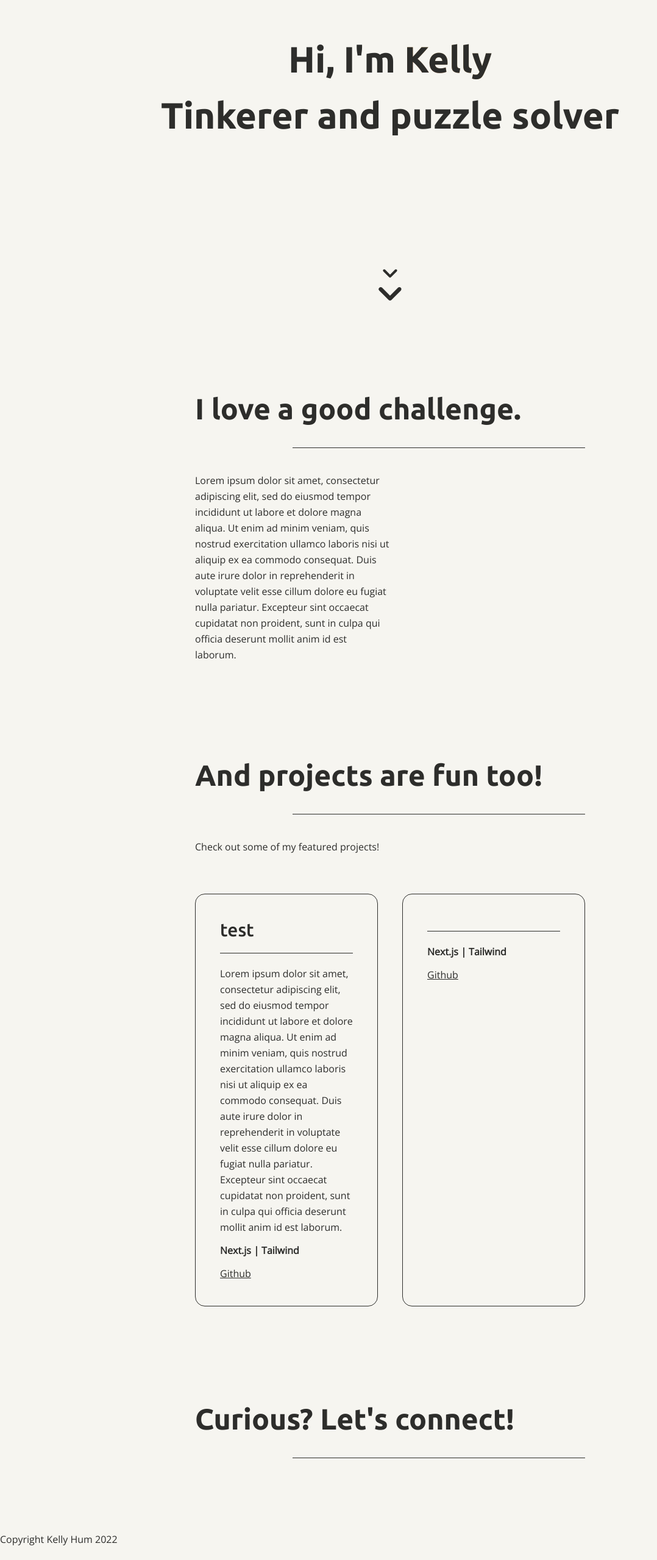
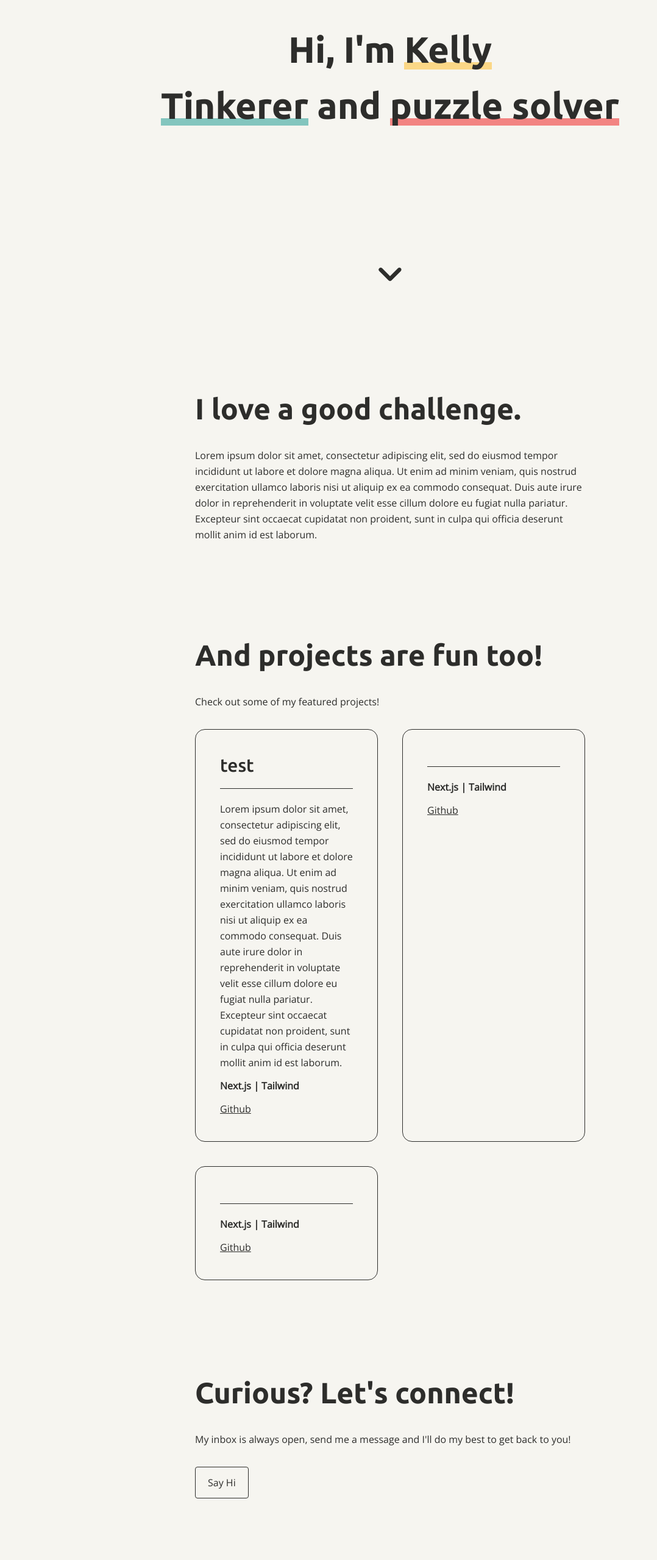
Before and after one commit to kellyhum/portfolio-site, a Next.js app: page / in a window 1280 px wide. Shown: the part 234-2793 px from the top of the page at 61% size, without its empty margins (0-1078 px from the left). Before the commit the page ends 2772 px from the top, so only its background shows below. Built offline with nearby package versions, Linux system fonts and the light colour scheme.

Commit message:
added hover effects, finished contact page, minor styling

```diff
--- a/components/Section.js
+++ b/components/Section.js
@@ -1,8 +1,7 @@
 const Section = ({id, title, children}) => {
     return (
         <section id={id} className="px-side py-20 w-full">
-            <h1 className="font-title font-bold text-5xl">{title}</h1>
-            <hr className="my-10 w-3/4 ml-auto"></hr>
+            <h1 className="font-title font-bold text-5xl mb-10">{title}</h1>
             {children}
         </section>
     );
--- a/pages/index.js
+++ b/pages/index.js
@@ -6,6 +6,9 @@ import Project from '@components/Project';
 
 // import icon
 import KeyboardArrowDownRoundedIcon from '@mui/icons-material/KeyboardArrowDownRounded';
+import GitHubIcon from '@mui/icons-material/GitHub';
+import LinkedInIcon from '@mui/icons-material/LinkedIn';
+import EmailIcon from '@mui/icons-material/Email';
 
 export default function Home() {
   return (
@@ -17,51 +20,55 @@ export default function Home() {
       <section id='landing' className="pt-20 min-h-screen flex flex-col justify-evenly items-center">
         <div>
           <h1 className='font-title font-bold text-6xl text-center pb-8'>
-            Hi, I'm  <span className='outlinedtext bg-clip-text bg-gradient-to-tr from-coral via-golden to-teal'>Kelly</span>
+            Hi, I'm  <span className='landing-name relative'>Kelly</span>
           </h1>
-          <h1 className='font-title font-bold text-6xl text-center'>Tinkerer and puzzle solver</h1>
+          <h1 className='font-title font-bold text-6xl text-center'>
+            <span className='landing-left relative'>Tinkerer</span> and <span className='landing-right relative'>puzzle solver</span>
+          </h1>
         </div>
 
-        <div className='flex flex-col items-center -mb-40'>
-          <KeyboardArrowDownRoundedIcon sx={{fontSize: 50, m: -2}}/>
-          <KeyboardArrowDownRoundedIcon sx={{fontSize: 80, m:-2}}/>
-        </div>
+        <KeyboardArrowDownRoundedIcon sx={{fontSize: 80}} className='-mb-32'/>
       </section>
 
       <Section id={'about'} title={'I love a good challenge.'}>
-        <div className='flex'>
-          <p className='flex-1'>
+        <div>
+          <p>
           Lorem ipsum dolor sit amet, consectetur adipiscing elit, sed do eiusmod tempor incididunt ut labore et dolore magna aliqua.
           Ut enim ad minim veniam, quis nostrud exercitation ullamco laboris nisi ut aliquip ex ea commodo consequat.
           Duis aute irure dolor in reprehenderit in voluptate velit esse cillum dolore eu fugiat nulla pariatur.
           Excepteur sint occaecat cupidatat non proident, sunt in culpa qui officia deserunt mollit anim id est laborum.
           </p>
-
-          <div className='flex-1'>
-
-          </div>
         </div>
       </Section>
 
       <Section id={'projects'} title={'And projects are fun too!'}>
-        <p className='mb-16'>Check out some of my featured projects!</p>
+        <p className='mb-8'>Check out some of my featured projects!</p>
 
-        <div className='flex gap-10'>
+        <div className='grid grid-cols-2 gap-10'>
           <Project title={'test'} description={'Lorem ipsum dolor sit amet, consectetur adipiscing elit, sed do eiusmod tempor incididunt ut labore et dolore magna aliqua. \
           Ut enim ad minim veniam, quis nostrud exercitation ullamco laboris nisi ut aliquip ex ea commodo consequat. \
           Duis aute irure dolor in reprehenderit in voluptate velit esse cillum dolore eu fugiat nulla pariatur. \
           Excepteur sint occaecat cupidatat non proident, sunt in culpa qui officia deserunt mollit anim id est laborum.'} />
 
           <Project />
+          <Project />
         </div>
       </Section>
 
-      <Section id={'contact'} title={'Curious? Let\'s connect!'}>
+      <Section id={'contact'} title={'Curious? Let\'s connect!'} className='text-center py-20'>
+        <p className='mb-8'>My inbox is always open, send me a message and I'll do my best to get back to you!</p>
 
+        <button className='py-3 px-5 border rounded hover:bg-golden transition-all'>
+          <a href='mailto:kellyhum88@gmail.com'>Say Hi</a>
+        </button>
       </Section>
 
-      <footer>
-        <p>Copyright Kelly Hum 2022</p>
+      <footer className='text-center py-5'>
+        <a href='https://github.com/kellyhum' target={'_blank'} rel={'noreferrer'}><GitHubIcon style={{ color: '#2D2D2B', fontSize: 25 }} sx={{ mx: '0.5rem' }} /></a>
+        <a href='https://www.linkedin.com/in/kellyhum/' target={'_blank'} rel={'noreferrer'}><LinkedInIcon style={{ color: '#2D2D2B', fontSize: 25 }} sx={{ mx: '0.5rem' }} /></a>
+        <a href='mailto:kellyhum88@gmail.com'><EmailIcon style={{ color: '#2D2D2B', fontSize: 25 }} sx={{ mx: '0.5rem' }} /></a>
+
+        <p className='pt-3 text-sm'>Designed + Built by Kelly Hum, © 2022</p>
       </footer>
     </main>
   )
```
